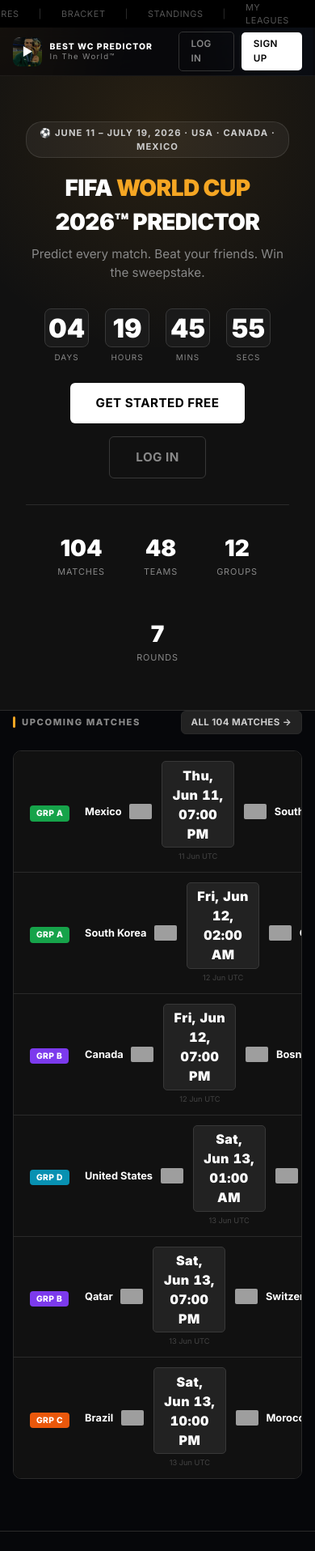
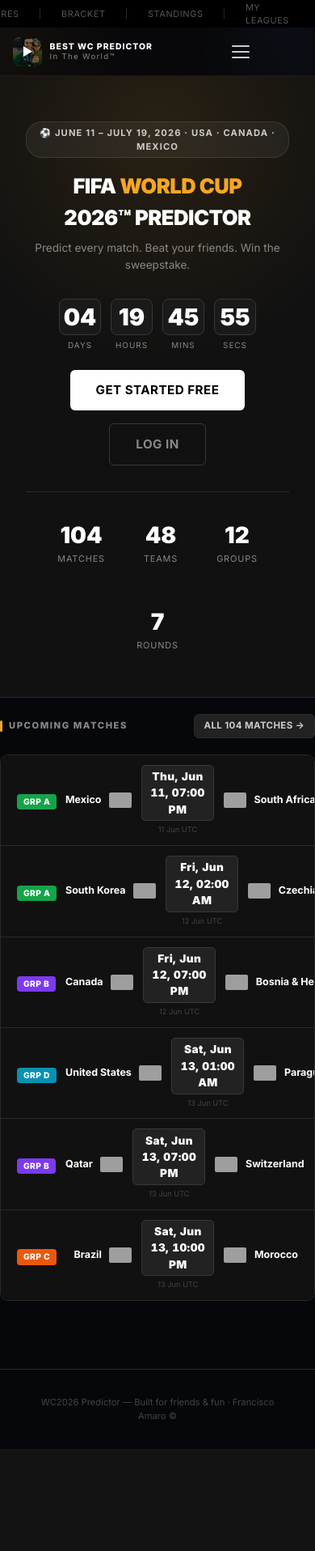
Before and after one commit to FranciscoAmaro24/World-cup, a FastAPI app: page / in a window 390 px wide. Shown: the top 1916 px of the page at 81% size. After the commit the page ends 1790 px from the top, so only its background shows below. Run offline with FastAPI, Linux system fonts and the light colour scheme; parts of the project's set-up code (start-up, migrations or seed data) failed here and were passed over; grey boxes are pictures that could not be loaded.

Commit message:
fix persistence, add tests, mobile responsive
- Dockerfile: rm -rf uploads/ before symlink so ln -s replaces dir
  instead of nesting inside it — this was causing all uploads to be
  written into the container image instead of the Fly volume
- tests/: 20 pytest tests covering auth, public routes, market betting,
  payout logic, upload validation, and admin access guard
- CSS: hamburger menu + full-screen mobile drawer, single-column grids,
  touch-scroll on bracket, smaller fixtures on narrow screens
- Bracket: touch-action: pan-x for smooth swipe on mobile

Co-Authored-By: Claude Sonnet 4.6 <noreply@anthropic.com>

```diff
--- a/app/static/css/style.css
+++ b/app/static/css/style.css
@@ -675,21 +675,112 @@ footer { margin-top: 4rem; padding: 2rem; border-top: 1px solid var(--border); t
 .text-red-soft { color: #f87171; }
 
 /* ─── RESPONSIVE ─────────────────────────────────────────── */
+/* ─── HAMBURGER BUTTON (mobile only) ───────────────────────── */
+.nav-hamburger {
+  display: none;
+  flex-direction: column;
+  gap: 5px;
+  cursor: pointer;
+  padding: .4rem;
+  margin-left: auto;
+  background: none;
+  border: none;
+}
+.nav-hamburger span {
+  display: block;
+  width: 22px;
+  height: 2px;
+  background: var(--text-1);
+  border-radius: 2px;
+  transition: all .2s;
+}
+
+/* Mobile drawer */
+.mobile-nav {
+  display: none;
+  position: fixed;
+  inset: 0;
+  z-index: 200;
+  background: rgba(0,0,0,.85);
+  backdrop-filter: blur(10px);
+  flex-direction: column;
+  align-items: center;
+  justify-content: center;
+  gap: 1.5rem;
+}
+.mobile-nav.open { display: flex; }
+.mobile-nav a {
+  font-size: 1.4rem;
+  font-weight: 800;
+  letter-spacing: .08em;
+  text-transform: uppercase;
+  color: var(--text-1);
+  transition: color .15s;
+}
+.mobile-nav a:hover, .mobile-nav a.active { color: #fff; }
+.mobile-nav-close {
+  position: absolute;
+  top: 1.25rem;
+  right: 1.25rem;
+  background: none;
+  border: none;
+  color: var(--text-2);
+  font-size: 1.5rem;
+  cursor: pointer;
+  line-height: 1;
+}
+
+/* ─── RESPONSIVE ─────────────────────────────────────────── */
 @media (max-width: 768px) {
   .navbar { padding: 0 1rem; }
   .nav-links { display: none; }
-  .container { padding: 0 1rem; }
-  .league-grid { grid-template-columns: 1fr; }
-  .score-predictor { gap: 1rem; }
-  .score-input { width: 65px; height: 65px; font-size: 2rem; }
-  .hero-title { font-size: 1.75rem; }
-  .grid-2, .grid-3 { grid-template-columns: 1fr; }
+  .nav-hamburger { display: flex; }
+  .nav-right .btn-nav { display: none; } /* hide login/logout from nav on mobile */
+
+  .container { padding: 0 .9rem; }
+  .page-content { padding: 1.25rem 0; }
+  .page-header { padding: 1rem 0 .9rem; }
+  .page-header h1 { font-size: 1.25rem; }
+
+  /* Grids → single column */
+  .league-grid, .market-grid, .match-grid,
+  .grid-2, .grid-3, .standings-grid { grid-template-columns: 1fr; }
   .form-row { grid-template-columns: 1fr; }
-  .countdown-val { width: 55px; font-size: 2rem; }
-  .standings-grid { grid-template-columns: 1fr; }
-  .profile-header { flex-direction: column; align-items: flex-start; }
-  .fixture-team-name { font-size: .8rem; }
-  .fixture-badge-col { width: 56px; }
+
+  /* Hero */
+  .hero-title { font-size: 1.6rem; }
+  .hero-sub { font-size: .85rem; }
+  .countdown-val { width: 52px; font-size: 1.8rem; }
+  .countdown { gap: .75rem; }
+
+  /* Fixtures */
+  .fixture-team-name { font-size: .78rem; }
+  .fixture-badge-col { width: 48px; }
+  .fixture-time-box { font-size: .85rem; padding: .2rem .5rem; min-width: 60px; }
+
+  /* Score predictor */
+  .score-predictor { gap: .75rem; }
+  .score-input { width: 60px; height: 60px; font-size: 1.8rem; }
+
+  /* Profile */
+  .profile-header { flex-direction: column; align-items: flex-start; gap: .75rem; }
+
+  /* Cards */
+  .card-header { flex-wrap: wrap; gap: .4rem; }
+
+  /* Bracket — stays horizontally scrollable, just shrink cards slightly */
+  :root { --ko-card-w: 155px; --ko-col-gap: 32px; }
+
+  /* Tables — shrink padding */
+  .data-table th, .data-table td { padding: .5rem .6rem; font-size: .78rem; }
+  .leaderboard-table th, .leaderboard-table td { padding: .5rem .6rem; font-size: .8rem; }
+
+  /* Markets bet option list */
+  .bet-option-rate { display: none; }
+
+  /* Ko labels */
+  .ko-hdr { font-size: .55rem; }
+  .ko-headers { padding-bottom: .5rem; }
 }
 
 /* ─── MATCH CARDS (predict page + league detail) ─────────── */
--- a/app/templates/base.html
+++ b/app/templates/base.html
@@ -52,6 +52,11 @@
       <a href="/markets" class="nav-link {% if '/markets' in request.url.path %}active{% endif %}">Markets</a>
     </div>
 
+    <!-- Hamburger (mobile only) -->
+    <button class="nav-hamburger" id="hamburgerBtn" aria-label="Menu">
+      <span></span><span></span><span></span>
+    </button>
+
     <div class="nav-right">
       {% if user %}
         <a href="/profile/{{ user.username }}" class="avatar-chip" style="text-decoration:none">
@@ -70,6 +75,23 @@
       {% endif %}
     </div>
   </nav>
+
+  <!-- Mobile nav drawer -->
+  <div class="mobile-nav" id="mobileNav">
+    <button class="mobile-nav-close" id="mobileNavClose">✕</button>
+    <a href="/" class="{% if request.url.path == '/' %}active{% endif %}">Home</a>
+    <a href="/fixtures" class="{% if '/fixtures' in request.url.path %}active{% endif %}">Matches</a>
+    <a href="/knockout" class="{% if '/knockout' in request.url.path %}active{% endif %}">Bracket</a>
+    <a href="/standings" class="{% if '/standings' in request.url.path %}active{% endif %}">Standings</a>
+    <a href="/leagues" class="{% if '/leagues' in request.url.path %}active{% endif %}">Leagues</a>
+    <a href="/markets" class="{% if '/markets' in request.url.path %}active{% endif %}">Markets</a>
+    {% if user %}
+    <a href="/profile/{{ user.username }}" style="font-size:1rem;color:var(--gold)">Profile</a>
+    {% else %}
+    <a href="/login" style="font-size:1rem">Log In</a>
+    <a href="/register" style="font-size:1rem;color:var(--gold)">Sign Up</a>
+    {% endif %}
+  </div>
 
   <main>{% block content %}{% endblock %}</main>
 
@@ -94,6 +116,15 @@
            font-size:.8rem;z-index:10;backdrop-filter:blur(4px)">✕ Close video</button>
   </div>
 
+  <script>
+  // Mobile nav
+  const hamburger   = document.getElementById('hamburgerBtn');
+  const mobileNav   = document.getElementById('mobileNav');
+  const mobileClose = document.getElementById('mobileNavClose');
+  hamburger?.addEventListener('click', () => mobileNav.classList.add('open'));
+  mobileClose?.addEventListener('click', () => mobileNav.classList.remove('open'));
+  mobileNav?.querySelectorAll('a').forEach(a => a.addEventListener('click', () => mobileNav.classList.remove('open')));
+  </script>
   <script src="/static/js/app.js"></script>
   <script>
   let playing = false, bgOn = false;
--- a/app/templates/matches/bracket.html
+++ b/app/templates/matches/bracket.html
@@ -16,6 +16,8 @@
   overflow-x: auto;
   overflow-y: visible;
   padding-bottom: 1.5rem;
+  -webkit-overflow-scrolling: touch;
+  touch-action: pan-x;
   position: relative;
 }
 
--- a/requirements.txt
+++ b/requirements.txt
@@ -8,3 +8,5 @@ python-multipart==0.0.12
 aiofiles==24.1.0
 httpx==0.28.0
 Pillow==11.2.1
+pytest
+httpx
```
Also changed, not shown: tests/conftest.py (added, +65 -0 lines), tests/test_auth.py (added, +58 -0 lines), tests/test_markets.py (added, +98 -0 lines), tests/test_routes.py (added, +39 -0 lines), tests/test_uploads.py (added, +45 -0 lines), tests/__init__.py (added), 1 other file.
